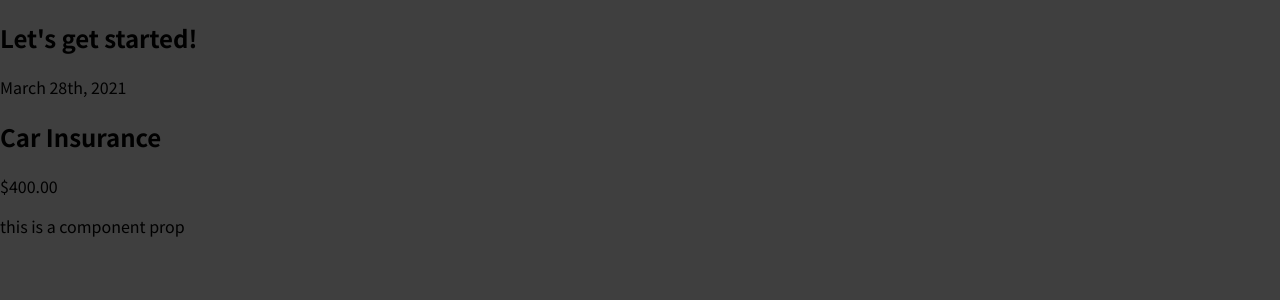
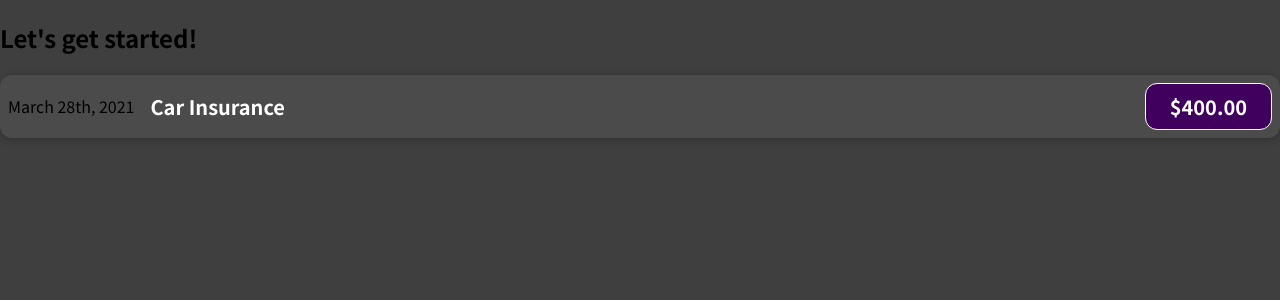
Before and after one commit to mostlyclicks/react-complete-guide, a React (Create React App) app: page / in a window 1280 px wide. Shown: the top 300 px of the page. Built offline with nearby package versions, Linux system fonts and the light colour scheme.

Commit message:
add expense css

```diff
--- /dev/null
+++ b/src/components/ExpenseItem.css
@@ -0,0 +1,56 @@
+.expense-item {
+  display: flex;
+  justify-content: space-between;
+  align-items: center;
+  box-shadow: 0 2px 8px rgba(0, 0, 0, 0.25);
+  padding: 0.5rem;
+  margin: 1rem 0;
+  border-radius: 12px;
+  background-color: #4b4b4b;
+}
+
+.expense-item__description {
+  display: flex;
+  flex-direction: column;
+  gap: 1rem;
+  align-items: flex-end;
+  flex-flow: column-reverse;
+  justify-content: flex-start;
+  flex: 1;
+}
+
+.expense-item h2 {
+  color: #3a3a3a;
+  font-size: 1rem;
+  flex: 1;
+  margin: 0 1rem;
+  color: white;
+}
+
+.expense-item__price {
+  font-size: 1rem;
+  font-weight: bold;
+  color: white;
+  background-color: #40005d;
+  border: 1px solid white;
+  padding: 0.5rem;
+  border-radius: 12px;
+}
+
+@media (min-width: 580px) {
+  .expense-item__description {
+    flex-direction: row;
+    align-items: center;
+    justify-content: flex-start;
+    flex: 1;
+  }
+
+  .expense-item__description h2 {
+    font-size: 1.25rem;
+  }
+
+  .expense-item__price {
+    font-size: 1.25rem;
+    padding: 0.5rem 1.5rem;
+  }
+}
--- a/src/components/ExpenseItem.js
+++ b/src/components/ExpenseItem.js
@@ -1,12 +1,15 @@
 import React from "react";
+import './ExpenseItem.css'
 
-const ExpenseItem = (props) => {
+const ExpenseItem = () => {
 	return (
-		<div>
+		<div className='expense-item'>
 			<div>March 28th, 2021</div>
-			<h2>Car Insurance</h2>
-			<div>$400.00</div>
-			<p>{props.text}</p>
+      <div className="expense-item__description">
+        <h2>Car Insurance</h2>
+        <div className="expense-item__price">$400.00</div>
+      </div>
+
 		</div>
 	);
 };
```
Also changed, not shown: 1 other file (tests, documents, lock files or other folders).
